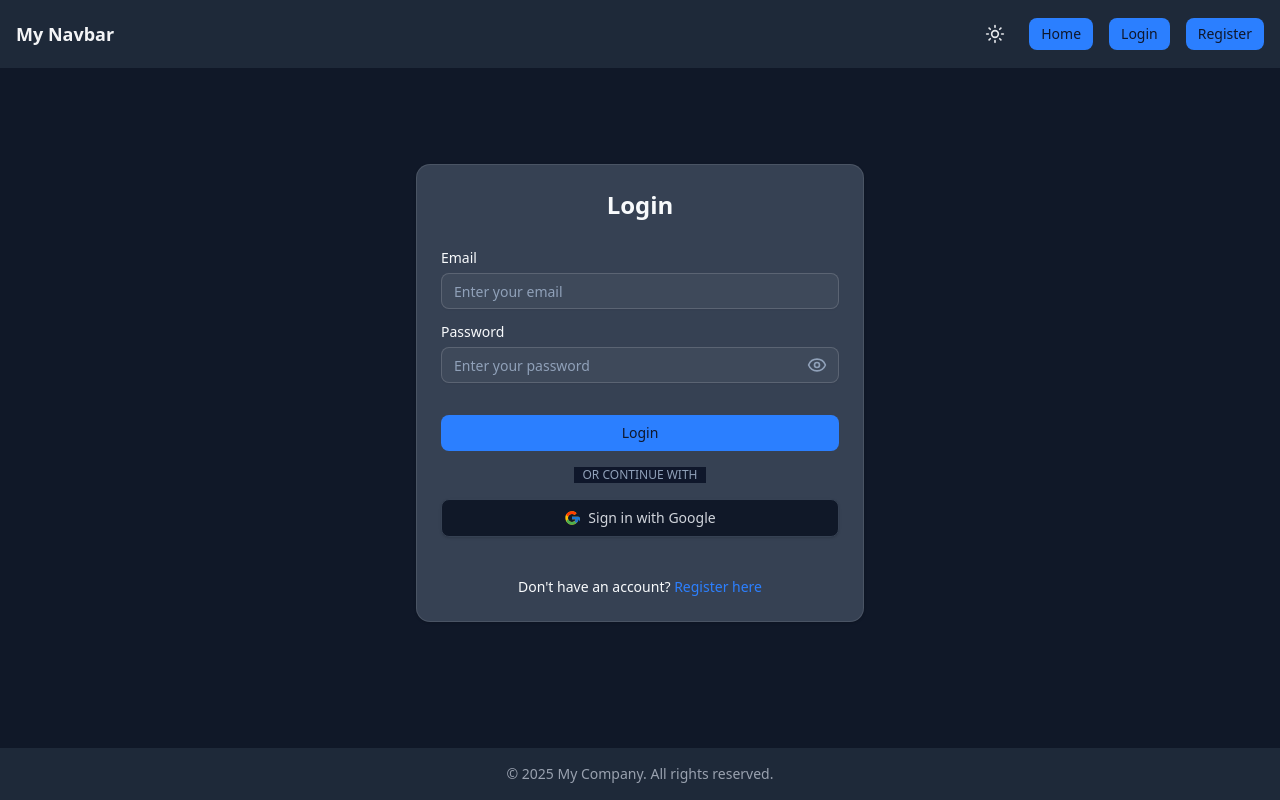
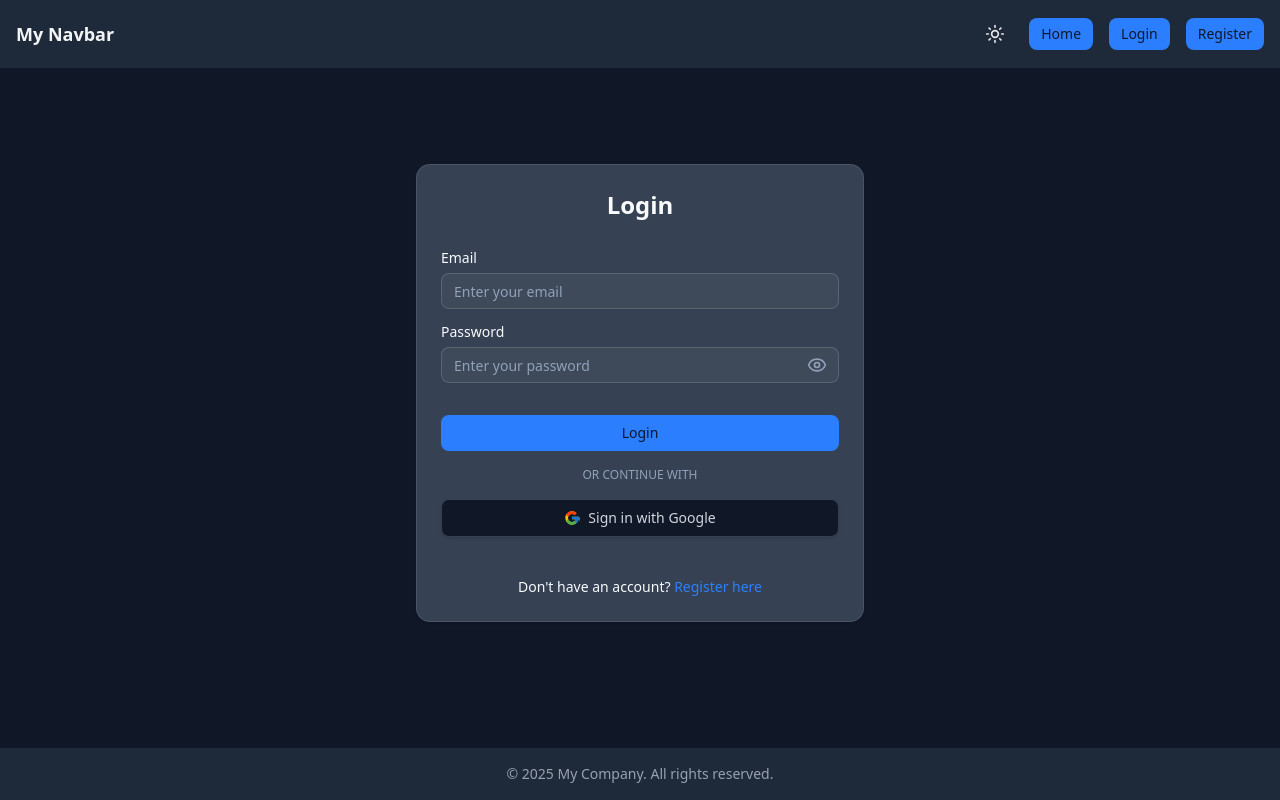
Before and after one commit to Ghost-web-ops/budgetwise-client, a Next.js app: page /login in a window 1280 px wide. Built offline with nearby package versions, Linux system fonts and the light colour scheme; no server answers.

Commit message:
Update page.tsx

```diff
--- a/src/app/login/page.tsx
+++ b/src/app/login/page.tsx
@@ -102,7 +102,7 @@ export default function Login() {
               <div className="w-full border-t border-gray-300 dark:border-gray-700" />
             </div>
             <div className="relative flex justify-center text-xs uppercase">
-              <span className="px-2 bg-card text-muted-foreground">
+              <span className="px-2 bg-card text-muted-foreground dark:bg-gray-700">
                 Or continue with
               </span>
             </div>
```
